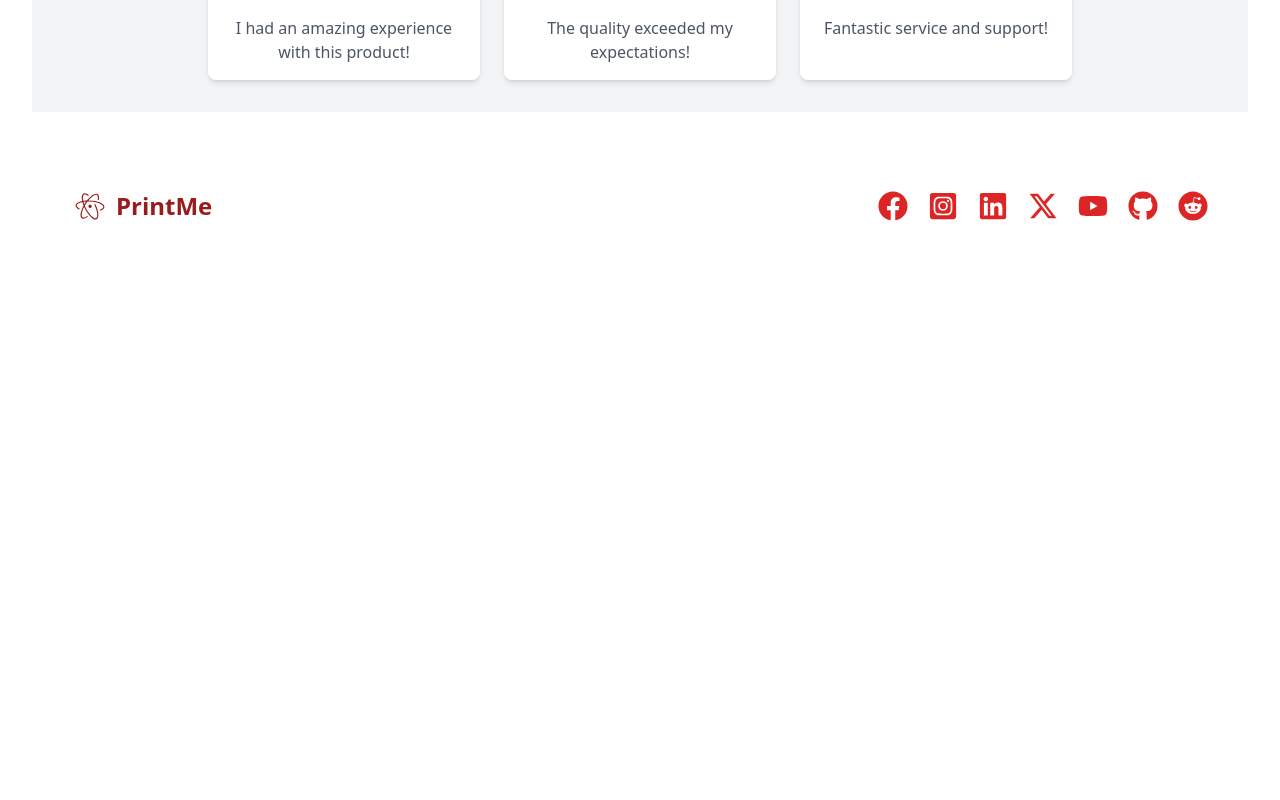
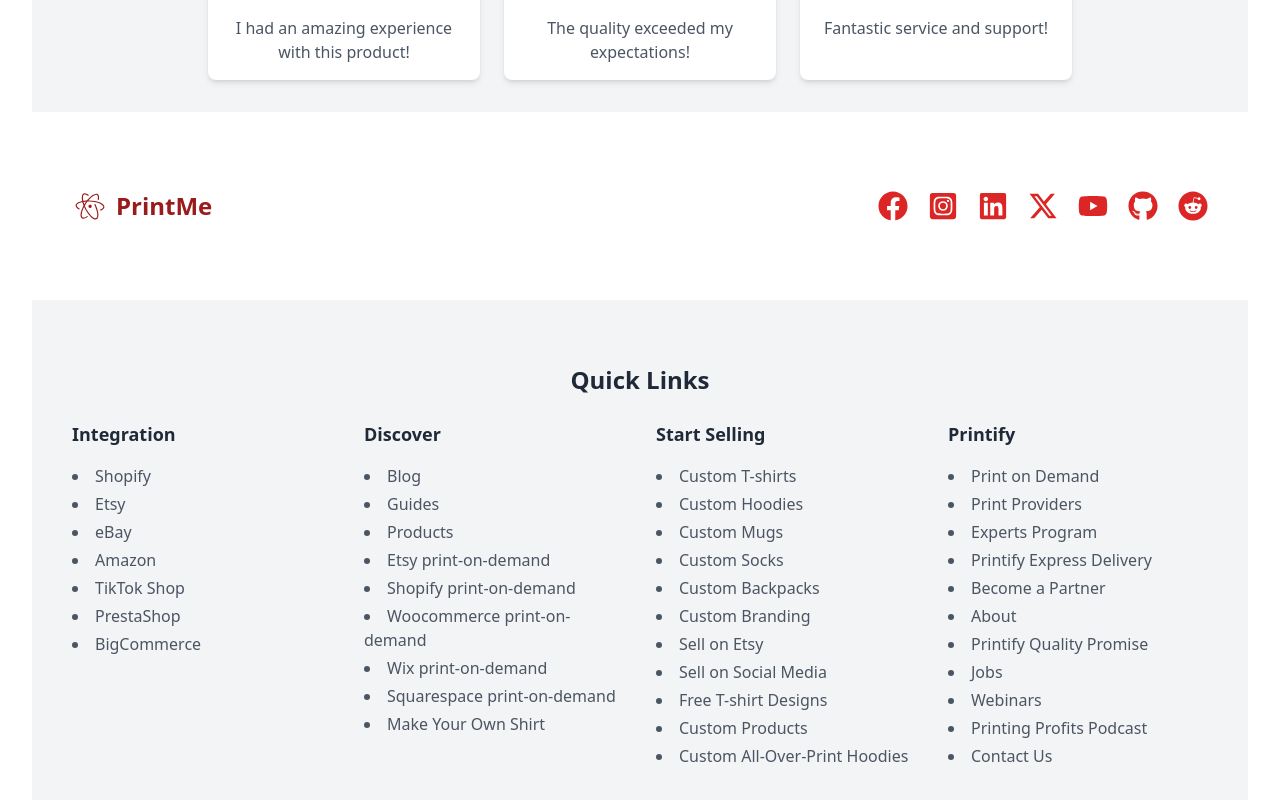
Before and after one commit to Piyushdigraskar/task, a React (Create React App) app: page / in a window 1280 px wide. Shown: the part 3662-4462 px from the top of the page. Before the commit the page ends 3926 px from the top, so only its background shows below. Built offline with nearby package versions, Linux system fonts and the light colour scheme.

Commit message:
QuickLinks Section

```diff
--- a/src/Components/InfoSection.js
+++ b/src/Components/InfoSection.js
@@ -0,0 +1,84 @@
+import React from "react";
+
+const InfoSection = () => {
+  const columns = [
+    {
+      title: "Integration",
+      items: [
+        "Shopify",
+        "Etsy",
+        "eBay",
+        "Amazon",
+        "TikTok Shop",
+        "PrestaShop",
+        "BigCommerce",
+      ],
+    },
+    {
+      title: "Discover",
+      items: [
+        "Blog",
+        "Guides",
+        "Products",
+        "Etsy print-on-demand",
+        "Shopify print-on-demand",
+        "Woocommerce print-on-demand",
+        "Wix print-on-demand",
+        "Squarespace print-on-demand",
+        "Make Your Own Shirt",
+      ],
+    },
+    {
+      title: "Start Selling",
+      items: [
+        "Custom T-shirts",
+        "Custom Hoodies",
+        "Custom Mugs",
+        "Custom Socks",
+        "Custom Backpacks",
+        "Custom Branding",
+        "Sell on Etsy",
+        "Sell on Social Media",
+        "Free T-shirt Designs",
+        "Custom Products",
+        "Custom All-Over-Print Hoodies",
+      ],
+    },
+    {
+      title: "Printify",
+      items: [
+        "Print on Demand",
+        "Print Providers",
+        "Experts Program",
+        "Printify Express Delivery",
+        "Become a Partner",
+        "About",
+        "Printify Quality Promise",
+        "Jobs",
+        "Webinars",
+        "Printing Profits Podcast",
+        "Contact Us",
+      ],
+    },
+  ];
+
+  return (
+    <section className="py-16 px-4 md:px-6 lg:px-10 bg-gray-100">
+      <h5 className="text-2xl font-bold text-gray-800 mb-6 text-center">Quick Links</h5>
+      <div className="grid grid-cols-1 md:grid-cols-2 lg:grid-cols-4 gap-8">
+        {columns.map((column, index) => (
+          <div key={index} className="text-left">
+            <h6 className="font-semibold text-lg text-gray-800 mb-4">{column.title}</h6>
+            <ul className="list-disc list-inside text-gray-600 space-y-1">
+              {column.items.map((item, idx) => (
+                <li key={idx}>{item}</li>
+              ))}
+            </ul>
+          </div>
+        ))}
+      </div>
+    </section>
+  );
+};
+
+export default InfoSection;
--- a/src/Page/Homepage.js
+++ b/src/Page/Homepage.js
@@ -8,6 +8,7 @@
 import Slate from "../Components/Slate";
 import EndExit from "../Components/EndExit";
 import Social from "../Components/Social";
+import InfoSection from "../Components/InfoSection";
 
 const Homepage = () => {
   return (
@@ -22,6 +23,7 @@
         <Slate />
         <EndExit />
         <Social />
+        <InfoSection />
       </div>
     </>
   );
```
